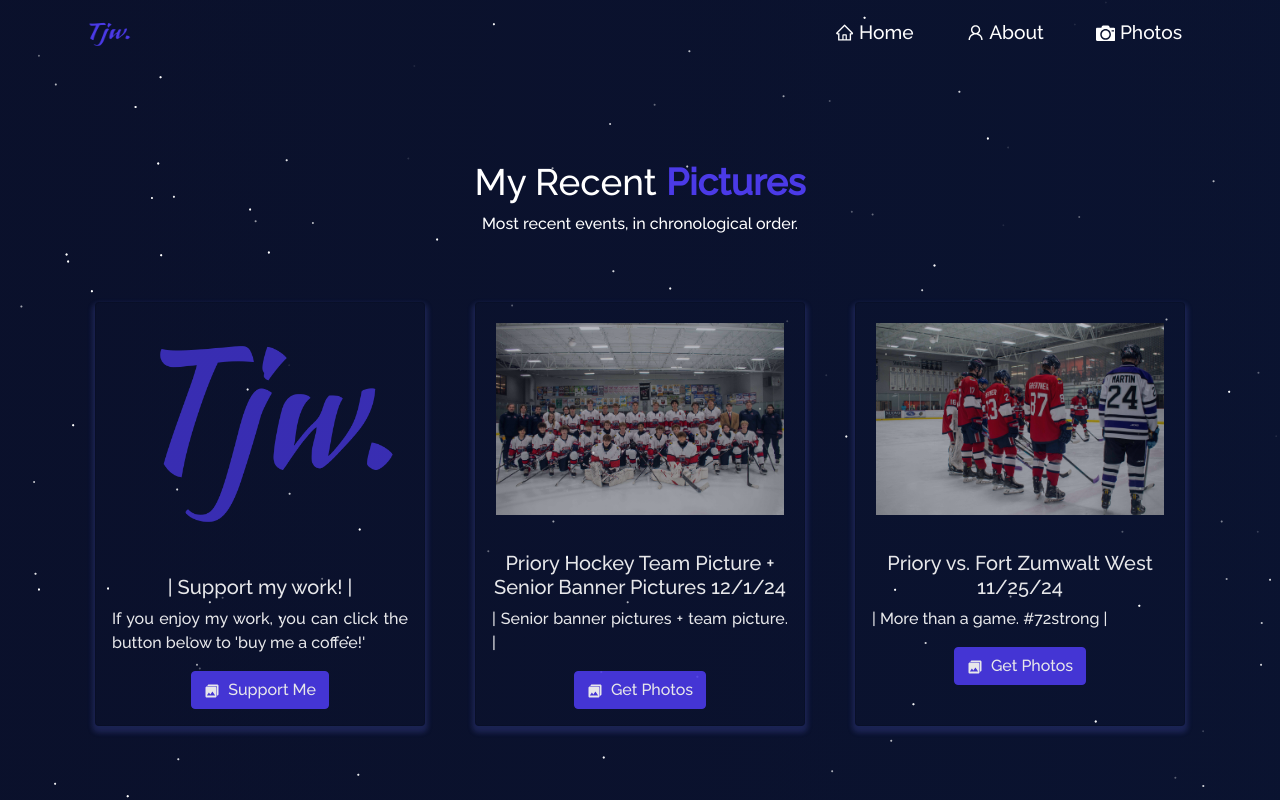
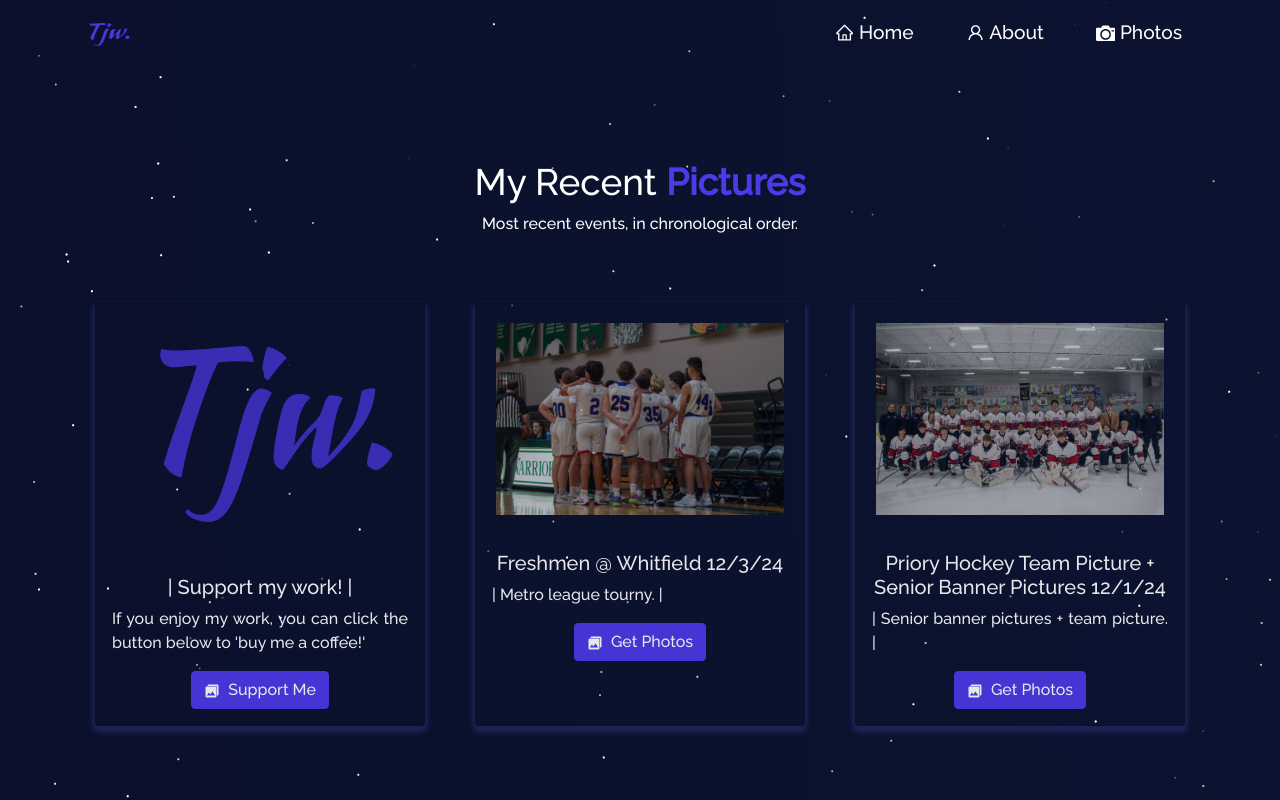
Before and after one commit to itstylerrr/tjwit.com, a React (Create React App) app: page /photos in a window 1280 px wide. Shown: the top 800 px of the page. Built offline with nearby package versions, Linux system fonts and the light colour scheme.

Commit message:
frshmn bball

```diff
--- a/src/components/Projects/Projects.js
+++ b/src/components/Projects/Projects.js
@@ -87,6 +87,7 @@ import prioryvstann from "../../Assets/Photos/112424.jpg";
 import prioryvfzw from "../../Assets/Photos/112524.jpg";
 import priorysnrpics from "../../Assets/Photos/12124.jpg";
 import jbmgvlf from "../../Assets/Photos/111724.jpg";
+import prioryvwhitfield2 from "../../Assets/Photos/12324.jpg";
 
 function Projects() {
   return (
@@ -107,6 +108,15 @@ function Projects() {
               title="| Support my work! |"
               description="If you enjoy my work, you can click the button below to 'buy me a coffee!'"
               ghLink="https://www.buymeacoffee.com/tjwit"
+            />
+          </Col>
+          <Col md={4} className="project-card">
+            <ProjectCard
+              imgPath={prioryvwhitfield2}
+              isBlog={false}
+              title="Freshmen @ Whitfield 12/3/24"
+              description="| Metro league tourny.  |"
+              ghLink="https://adobe.ly/3VpRInI"
             />
           </Col>
           <Col md={4} className="project-card">
```
Also changed, not shown: src/Assets/Photos/12324.jpg (added).
